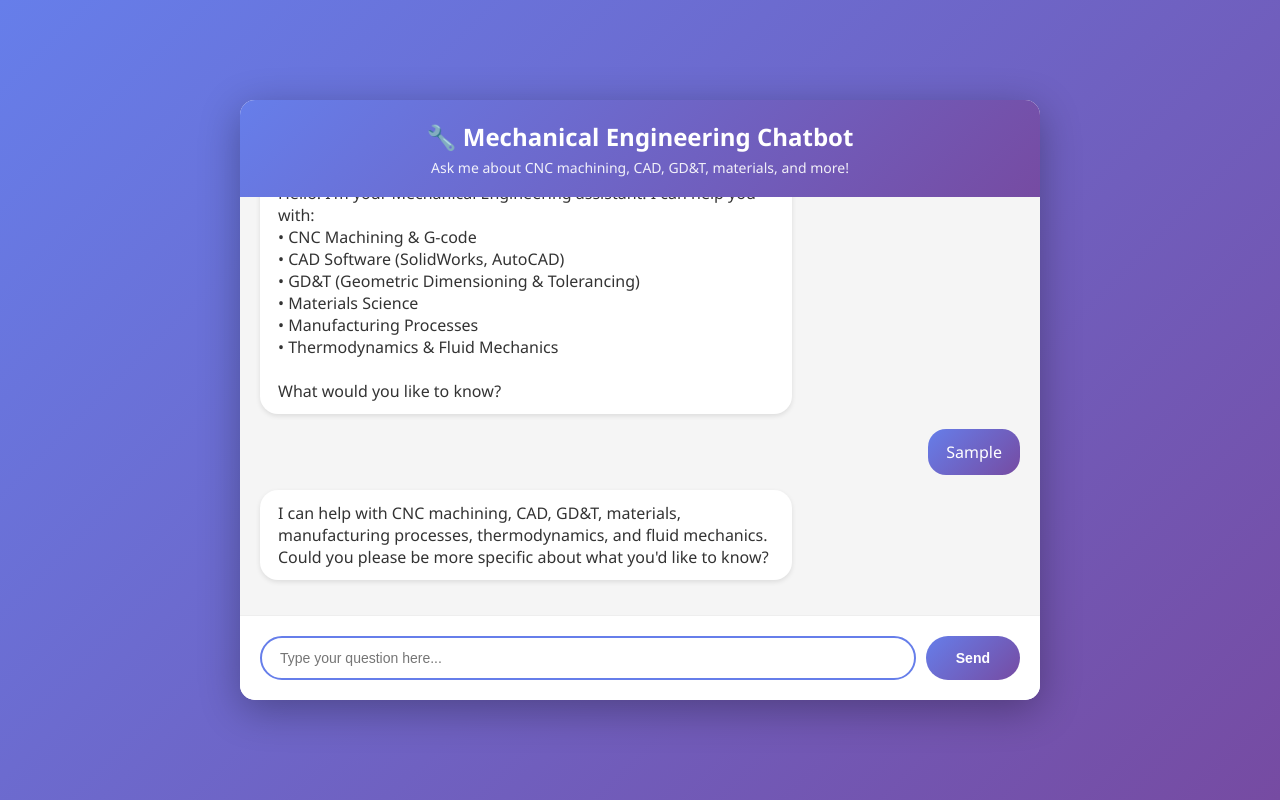
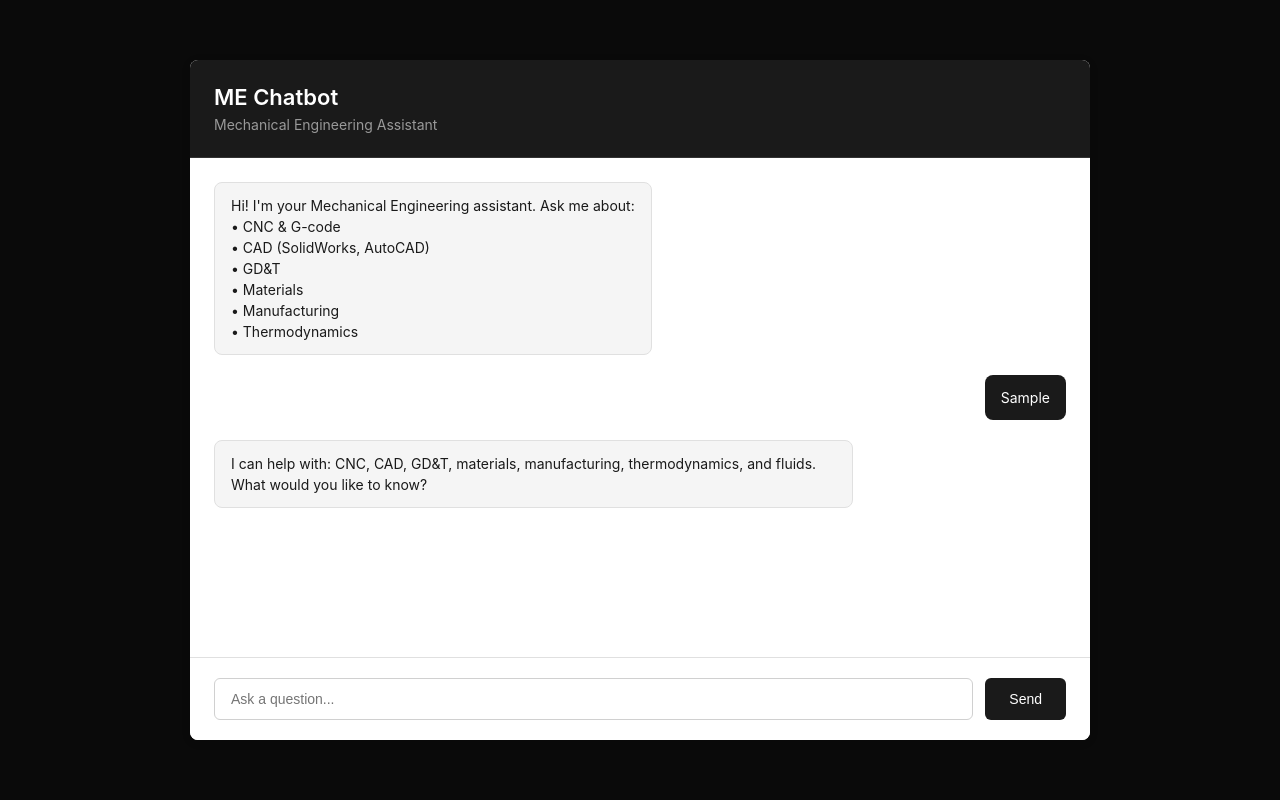
Before and after one commit to Vasuraman2005/mechanical-engineering-chatbot, a plain HTML site: page index.html in a window 1280 px wide. Both pictures are taken after typing "Sample" into the empty fields and a click on the button "Send". Drawn offline with Linux system fonts and the light colour scheme.

Commit message:
Update to clean minimalistic dark theme with enhanced Q&A

```diff
--- a/index.html
+++ b/index.html
@@ -3,7 +3,7 @@
 <head>
     <meta charset="UTF-8">
     <meta name="viewport" content="width=device-width, initial-scale=1.0">
-    <title>Mechanical Engineering Chatbot</title>
+    <title>ME Chatbot</title>
     <style>
         * {
             margin: 0;
@@ -11,277 +11,258 @@
             box-sizing: border-box;
         }
         body {
-            font-family: 'Segoe UI', Tahoma, Geneva, Verdana, sans-serif;
-            background: linear-gradient(135deg, #667eea 0%, #764ba2 100%);
+            font-family: -apple-system, BlinkMacSystemFont, 'Segoe UI', Roboto, Oxygen, Ubuntu, sans-serif;
+            background: #0a0a0a;
+            color: #e0e0e0;
             height: 100vh;
             display: flex;
             justify-content: center;
             align-items: center;
         }
-        .chat-container {
+        .container {
             width: 90%;
-            max-width: 800px;
-            height: 600px;
-            background: white;
-            border-radius: 15px;
-            box-shadow: 0 10px 40px rgba(0,0,0,0.3);
+            max-width: 900px;
+            height: 85vh;
+            background: #ffffff;
+            border-radius: 8px;
+            box-shadow: 0 2px 10px rgba(0,0,0,0.1);
             display: flex;
             flex-direction: column;
         }
-        .chat-header {
-            background: linear-gradient(135deg, #667eea 0%, #764ba2 100%);
-            color: white;
-            padding: 20px;
-            border-radius: 15px 15px 0 0;
-            text-align: center;
+        .header {
+            background: #1a1a1a;
+            color: #ffffff;
+            padding: 24px;
+            border-radius: 8px 8px 0 0;
+            border-bottom: 1px solid #333;
         }
-        .chat-header h1 {
-            font-size: 24px;
-            margin-bottom: 5px;
+        .header h1 {
+            font-size: 22px;
+            font-weight: 600;
+            margin-bottom: 6px;
         }
-        .chat-header p {
+        .header p {
             font-size: 14px;
+            color: #999;
+        }
+        .messages {
+            flex: 1;
+            padding: 24px;
+            overflow-y: auto;
+            background: #ffffff;
+        }
+        .msg {
+            margin-bottom: 20px;
+            display: flex;
+            flex-direction: column;
+        }
+        .msg.bot {
+            align-items: flex-start;
+        }
+        .msg.user {
+            align-items: flex-end;
+        }
+        .msg-content {
+            max-width: 75%;
+            padding: 12px 16px;
+            border-radius: 8px;
+            line-height: 1.5;
+            font-size: 14px;
+        }
+        .msg.bot .msg-content {
+            background: #f5f5f5;
+            color: #1a1a1a;
+            border: 1px solid #e0e0e0;
+        }
+        .msg.user .msg-content {
+            background: #1a1a1a;
+            color: #ffffff;
+        }
+        .input-area {
+            padding: 20px 24px;
+            background: #ffffff;
+            border-top: 1px solid #e0e0e0;
+            border-radius: 0 0 8px 8px;
+        }
+        .input-wrapper {
+            display: flex;
+            gap: 12px;
+        }
+        #input {
+            flex: 1;
+            padding: 12px 16px;
+            border: 1px solid #d0d0d0;
+            border-radius: 6px;
+            font-size: 14px;
+            outline: none;
+            transition: border 0.2s;
+        }
+        #input:focus {
+            border-color: #1a1a1a;
+        }
+        #send {
+            background: #1a1a1a;
+            color: #ffffff;
+            border: none;
+            padding: 12px 24px;
+            border-radius: 6px;
+            cursor: pointer;
+            font-size: 14px;
+            font-weight: 500;
+            transition: opacity 0.2s;
+        }
+        #send:hover {
             opacity: 0.9;
         }
-        .chat-messages {
-            flex: 1;
-            padding: 20px;
-            overflow-y: auto;
+        .typing {
+            display: none;
+            padding: 12px 16px;
             background: #f5f5f5;
-        }
-        .message {
-            margin-bottom: 15px;
-            display: flex;
-            align-items: flex-start;
-        }
-        .message.user {
-            justify-content: flex-end;
-        }
-        .message-content {
-            max-width: 70%;
-            padding: 12px 18px;
-            border-radius: 18px;
-            word-wrap: break-word;
-        }
-        .message.bot .message-content {
-            background: white;
-            color: #333;
-            box-shadow: 0 2px 5px rgba(0,0,0,0.1);
-        }
-        .message.user .message-content {
-            background: linear-gradient(135deg, #667eea 0%, #764ba2 100%);
-            color: white;
-        }
-        .chat-input-container {
-            padding: 20px;
-            background: white;
-            border-radius: 0 0 15px 15px;
-            border-top: 1px solid #eee;
-        }
-        .chat-input-wrapper {
-            display: flex;
-            gap: 10px;
-        }
-        #userInput {
-            flex: 1;
-            padding: 12px 18px;
-            border: 2px solid #667eea;
-            border-radius: 25px;
-            font-size: 14px;
-            outline: none;
-            transition: border-color 0.3s;
-        }
-        #userInput:focus {
-            border-color: #764ba2;
-        }
-        #sendButton {
-            background: linear-gradient(135deg, #667eea 0%, #764ba2 100%);
-            color: white;
-            border: none;
-            padding: 12px 30px;
-            border-radius: 25px;
-            cursor: pointer;
-            font-size: 14px;
-            font-weight: bold;
-            transition: transform 0.2s;
-        }
-        #sendButton:hover {
-            transform: scale(1.05);
-        }
-        #sendButton:active {
-            transform: scale(0.95);
-        }
-        .typing-indicator {
-            display: none;
-            padding: 12px 18px;
-            background: white;
-            border-radius: 18px;
-            box-shadow: 0 2px 5px rgba(0,0,0,0.1);
+            border: 1px solid #e0e0e0;
+            border-radius: 8px;
             width: fit-content;
         }
-        .typing-indicator span {
-            height: 8px;
-            width: 8px;
-            background: #667eea;
+        .typing span {
+            height: 6px;
+            width: 6px;
+            background: #666;
             border-radius: 50%;
             display: inline-block;
             margin: 0 2px;
-            animation: typing 1.4s infinite;
+            animation: dot 1.4s infinite;
         }
-        .typing-indicator span:nth-child(2) {
-            animation-delay: 0.2s;
-        }
-        .typing-indicator span:nth-child(3) {
-            animation-delay: 0.4s;
-        }
-        @keyframes typing {
-            0%, 60%, 100% {
-                transform: translateY(0);
-            }
-            30% {
-                transform: translateY(-10px);
-            }
+        .typing span:nth-child(2) { animation-delay: 0.2s; }
+        .typing span:nth-child(3) { animation-delay: 0.4s; }
+        @keyframes dot {
+            0%, 60%, 100% { transform: translateY(0); }
+            30% { transform: translateY(-8px); }
         }
     </style>
 </head>
 <body>
-    <div class="chat-container">
-        <div class="chat-header">
-            <h1>🔧 Mechanical Engineering Chatbot</h1>
-            <p>Ask me about CNC machining, CAD, GD&T, materials, and more!</p>
+    <div class="container">
+        <div class="header">
+            <h1>ME Chatbot</h1>
+            <p>Mechanical Engineering Assistant</p>
         </div>
-        <div class="chat-messages" id="chatMessages">
-            <div class="message bot">
-                <div class="message-content">
-                    Hello! I'm your Mechanical Engineering assistant. I can help you with:
-                    <br>• CNC Machining & G-code
-                    <br>• CAD Software (SolidWorks, AutoCAD)
-                    <br>• GD&T (Geometric Dimensioning & Tolerancing)
-                    <br>• Materials Science
-                    <br>• Manufacturing Processes
-                    <br>• Thermodynamics & Fluid Mechanics
-                    <br><br>What would you like to know?
+        <div class="messages" id="messages">
+            <div class="msg bot">
+                <div class="msg-content">
+                    Hi! I'm your Mechanical Engineering assistant. Ask me about:
+                    <br>• CNC & G-code
+                    <br>• CAD (SolidWorks, AutoCAD)
+                    <br>• GD&T
+                    <br>• Materials
+                    <br>• Manufacturing
+                    <br>• Thermodynamics
                 </div>
             </div>
-            <div class="typing-indicator" id="typingIndicator">
-                <span></span>
-                <span></span>
-                <span></span>
+            <div class="typing" id="typing">
+                <span></span><span></span><span></span>
             </div>
         </div>
-        <div class="chat-input-container">
-            <div class="chat-input-wrapper">
-                <input type="text" id="userInput" placeholder="Type your question here..." />
-                <button id="sendButton" onclick="sendMessage()">Send</button>
+        <div class="input-area">
+            <div class="input-wrapper">
+                <input type="text" id="input" placeholder="Ask a question..." />
+                <button id="send" onclick="send()">Send</button>
             </div>
         </div>
     </div>
 
     <script>
-        const chatMessages = document.getElementById('chatMessages');
-        const userInput = document.getElementById('userInput');
-        const typingIndicator = document.getElementById('typingIndicator');
+        const msgs = document.getElementById('messages');
+        const input = document.getElementById('input');
+        const typing = document.getElementById('typing');
 
-        // Knowledge base for mechanical engineering topics
-        const knowledgeBase = {
+        const kb = {
             'cnc': {
-                keywords: ['cnc', 'machining', 'g-code', 'gcode', 'mill', 'lathe', 'turning', 'milling'],
-                response: "CNC (Computer Numerical Control) machining uses computerized controls to operate machine tools. Key aspects include:\n\n• G-code programming (G00 for rapid positioning, G01 for linear interpolation)\n• Tool path optimization\n• Feed rates and spindle speeds\n• Tooling selection\n• Work holding and fixtures\n\nWould you like to know more about a specific aspect of CNC machining?"
+                kw: ['cnc', 'machining', 'g-code', 'gcode', 'mill', 'lathe', 'turning', 'milling'],
+                ans: "CNC machining uses computerized controls for machine tools. Key concepts:\n\n• G00 - Rapid positioning\n• G01 - Linear interpolation\n• G02/G03 - Circular interpolation\n• Tool path optimization\n• Feed rates & spindle speeds\n• Work holding & fixtures\n\nWant details on any specific aspect?"
             },
             'cad': {
-                keywords: ['cad', 'solidworks', 'autocad', 'modeling', 'design', 'drawing', '3d'],
-                response: "CAD (Computer-Aided Design) is essential for mechanical engineering. Popular software includes:\n\n• SolidWorks - Parametric 3D modeling\n• AutoCAD - 2D drafting and 3D design\n• CATIA - Advanced surface modeling\n• Fusion 360 - Cloud-based CAD/CAM\n\nKey skills: sketching, constraints, assemblies, and technical drawings. What CAD topic interests you?"
+                kw: ['cad', 'solidworks', 'autocad', 'modeling', 'design', 'drawing', '3d'],
+                ans: "CAD software for mechanical design:\n\n• SolidWorks - Parametric 3D modeling\n• AutoCAD - 2D drafting & 3D design\n• CATIA - Advanced surfacing\n• Fusion 360 - Cloud CAD/CAM\n\nKey skills: sketching, constraints, assemblies, technical drawings. Which interests you?"
             },
             'gdt': {
-                keywords: ['gd&t', 'gdt', 'tolerancing', 'geometric', 'dimensioning', 'datum', 'flatness', 'perpendicularity'],
-                response: "GD&T (Geometric Dimensioning & Tolerancing) defines part geometry precisely. Key concepts:\n\n• Datums (reference points/planes)\n• Form controls: flatness, straightness, circularity\n• Orientation: perpendicularity, parallelism, angularity\n• Location: position, concentricity\n• Profile and runout controls\n\nGD&T ensures parts fit and function correctly. Need help with specific symbols?"
+                kw: ['gd&t', 'gdt', 'tolerancing', 'geometric', 'dimensioning', 'datum', 'flatness'],
+                ans: "GD&T defines part geometry precisely:\n\n• Datums (reference points/planes)\n• Form: flatness, straightness, circularity\n• Orientation: perpendicularity, parallelism\n• Location: position, concentricity\n• Profile & runout controls\n\nNeed help with specific symbols?"
             },
-            'materials': {
-                keywords: ['material', 'steel', 'aluminum', 'alloy', 'metal', 'plastic', 'composite'],
-                response: "Materials selection is crucial in mechanical design. Common materials:\n\n• Steels: High strength, various grades (mild, stainless, tool steel)\n• Aluminum: Lightweight, good corrosion resistance\n• Titanium: High strength-to-weight ratio\n• Plastics: ABS, Nylon, PEEK for various applications\n• Composites: Carbon fiber, fiberglass\n\nConsider: strength, weight, cost, machinability, and environment. Which material interests you?"
+            'material': {
+                kw: ['material', 'steel', 'aluminum', 'alloy', 'metal', 'plastic'],
+                ans: "Common materials in ME:\n\n• Steels: High strength (mild, stainless, tool)\n• Aluminum: Lightweight, corrosion-resistant\n• Titanium: High strength-to-weight\n• Plastics: ABS, Nylon, PEEK\n• Composites: Carbon fiber, fiberglass\n\nConsider: strength, weight, cost, machinability. Which material?"
             },
-            'manufacturing': {
-                keywords: ['manufacturing', 'process', 'production', 'casting', 'forging', 'welding', 'assembly'],
-                response: "Manufacturing processes transform raw materials into products:\n\n• Casting: Pour molten material into molds\n• Forging: Shape metal using compressive forces\n• Machining: Remove material (turning, milling, drilling)\n• Welding: Join materials permanently\n• Sheet metal: Cutting, bending, forming\n• Additive manufacturing: 3D printing\n\nEach has advantages for different applications. Which process would you like to explore?"
+            'mfg': {
+                kw: ['manufacturing', 'process', 'production', 'casting', 'forging', 'welding'],
+                ans: "Manufacturing processes:\n\n• Casting: Pour molten material\n• Forging: Shape using compression\n• Machining: Material removal\n• Welding: Permanent joining\n• Sheet metal: Cutting, bending\n• Additive: 3D printing\n\nWhich process interests you?"
             },
-            'thermodynamics': {
-                keywords: ['thermodynamics', 'heat', 'energy', 'entropy', 'engine', 'cycle', 'temperature'],
-                response: "Thermodynamics studies energy transfer and conversion:\n\n• First Law: Energy conservation (ΔU = Q - W)\n• Second Law: Entropy always increases\n• Heat engines: Convert thermal energy to work\n• Refrigeration: Remove heat from cold space\n• Carnot cycle: Ideal thermodynamic cycle\n\nApplications: engines, HVAC, power plants. Need help with a specific concept?"
+            'thermo': {
+                kw: ['thermodynamics', 'heat', 'energy', 'entropy', 'engine', 'cycle'],
+                ans: "Thermodynamics basics:\n\n• 1st Law: Energy conservation (ΔU = Q - W)\n• 2nd Law: Entropy increases\n• Heat engines: Thermal to work\n• Refrigeration: Heat removal\n• Carnot cycle: Ideal cycle\n\nApplications: engines, HVAC, power. Need specifics?"
             },
             'fluid': {
-                keywords: ['fluid', 'hydraulic', 'pneumatic', 'flow', 'pressure', 'bernoulli'],
-                response: "Fluid mechanics covers liquids and gases in motion:\n\n• Bernoulli's equation: Relates pressure, velocity, height\n• Reynolds number: Laminar vs turbulent flow\n• Hydraulics: Liquid power transmission\n• Pneumatics: Compressed air systems\n• Pumps and compressors\n\nApplications: piping systems, aircraft, vehicles. What aspect interests you?"
+                kw: ['fluid', 'hydraulic', 'pneumatic', 'flow', 'pressure', 'bernoulli'],
+                ans: "Fluid mechanics:\n\n• Bernoulli: Pressure, velocity, height relation\n• Reynolds number: Laminar vs turbulent\n• Hydraulics: Liquid power\n• Pneumatics: Air systems\n• Pumps & compressors\n\nApplications: piping, aircraft, vehicles. What aspect?"
             },
-            'placement': {
-                keywords: ['placement', 'job', 'interview', 'career', 'aptitude', 'technical'],
-                response: "Preparing for placements? Focus on:\n\n• Technical knowledge: Core ME subjects\n• Aptitude: Quantitative, logical reasoning\n• CAD skills: SolidWorks proficiency\n• Problem-solving abilities\n• Communication skills\n• Company research\n\nCommon interview topics: strength of materials, thermodynamics, manufacturing. Need help with specific preparation?"
+            'place': {
+                kw: ['placement', 'job', 'interview', 'career', 'aptitude'],
+                ans: "Placement preparation:\n\n• Technical: Core ME subjects\n• Aptitude: Quant, logical reasoning\n• CAD: SolidWorks proficiency\n• Problem-solving\n• Communication skills\n\nTopics: strength of materials, thermo, manufacturing. Need prep help?"
             }
         };
 
-        function sendMessage() {
-            const message = userInput.value.trim();
-            if (message === '') return;
+        function send() {
+            const msg = input.value.trim();
+            if (!msg) return;
 
-            // Add user message
-            addMessage(message, 'user');
-            userInput.value = '';
+            add(msg, 'user');
+            input.value = '';
 
-            // Show typing indicator
-            typingIndicator.style.display = 'block';
-            chatMessages.scrollTop = chatMessages.scrollHeight;
+            typing.style.display = 'block';
+            msgs.scrollTop = msgs.scrollHeight;
 
-            // Generate bot response
             setTimeout(() => {
-                const response = generateResponse(message);
-                typingIndicator.style.display = 'none';
-                addMessage(response, 'bot');
+                const ans = getAns(msg);
+                typing.style.display = 'none';
+                add(ans, 'bot');
             }, 1000);
         }
 
-        function addMessage(text, sender) {
-            const messageDiv = document.createElement('div');
-            messageDiv.className = `message ${sender}`;
+        function add(text, sender) {
+            const div = document.createElement('div');
+            div.className = `msg ${sender}`;
 
-            const contentDiv = document.createElement('div');
-            contentDiv.className = 'message-content';
-            contentDiv.innerHTML = text.replace(/\n/g, '<br>');
+            const content = document.createElement('div');
+            content.className = 'msg-content';
+            content.innerHTML = text.replace(/\n/g, '<br>');
 
-            messageDiv.appendChild(contentDiv);
-            chatMessages.insertBefore(messageDiv, typingIndicator);
-            chatMessages.scrollTop = chatMessages.scrollHeight;
+            div.appendChild(content);
+            msgs.insertBefore(div, typing);
+            msgs.scrollTop = msgs.scrollHeight;
         }
 
-        function generateResponse(message) {
-            const lowerMessage = message.toLowerCase();
+        function getAns(msg) {
+            const lower = msg.toLowerCase();
 
-            // Check knowledge base
-            for (const [topic, data] of Object.entries(knowledgeBase)) {
-                for (const keyword of data.keywords) {
-                    if (lowerMessage.includes(keyword)) {
-                        return data.response;
+            for (const [topic, data] of Object.entries(kb)) {
+                for (const kw of data.kw) {
+                    if (lower.includes(kw)) {
+                        return data.ans;
                     }
                 }
             }
 
-            // Greeting responses
-            if (lowerMessage.match(/\b(hi|hello|hey|greetings)\b/)) {
-                return "Hello! How can I help you with mechanical engineering today?";
+            if (lower.match(/\b(hi|hello|hey|greetings)\b/)) {
+                return "Hello! How can I help with mechanical engineering?";
             }
 
-            // Thanks responses
-            if (lowerMessage.match(/\b(thank|thanks|thx)\b/)) {
-                return "You're welcome! Feel free to ask me anything about mechanical engineering.";
+            if (lower.match(/\b(thank|thanks|thx)\b/)) {
+                return "You're welcome! Ask anything about ME.";
             }
 
-            // Default response
-            return "I can help with CNC machining, CAD, GD&T, materials, manufacturing processes, thermodynamics, and fluid mechanics. Could you please be more specific about what you'd like to know?";
+            return "I can help with: CNC, CAD, GD&T, materials, manufacturing, thermodynamics, and fluids. What would you like to know?";
         }
 
-        // Allow Enter key to send message
-        userInput.addEventListener('keypress', function(e) {
-            if (e.key === 'Enter') {
-                sendMessage();
-            }
+        input.addEventListener('keypress', function(e) {
+            if (e.key === 'Enter') send();
         });
     </script>
 </body>
```
